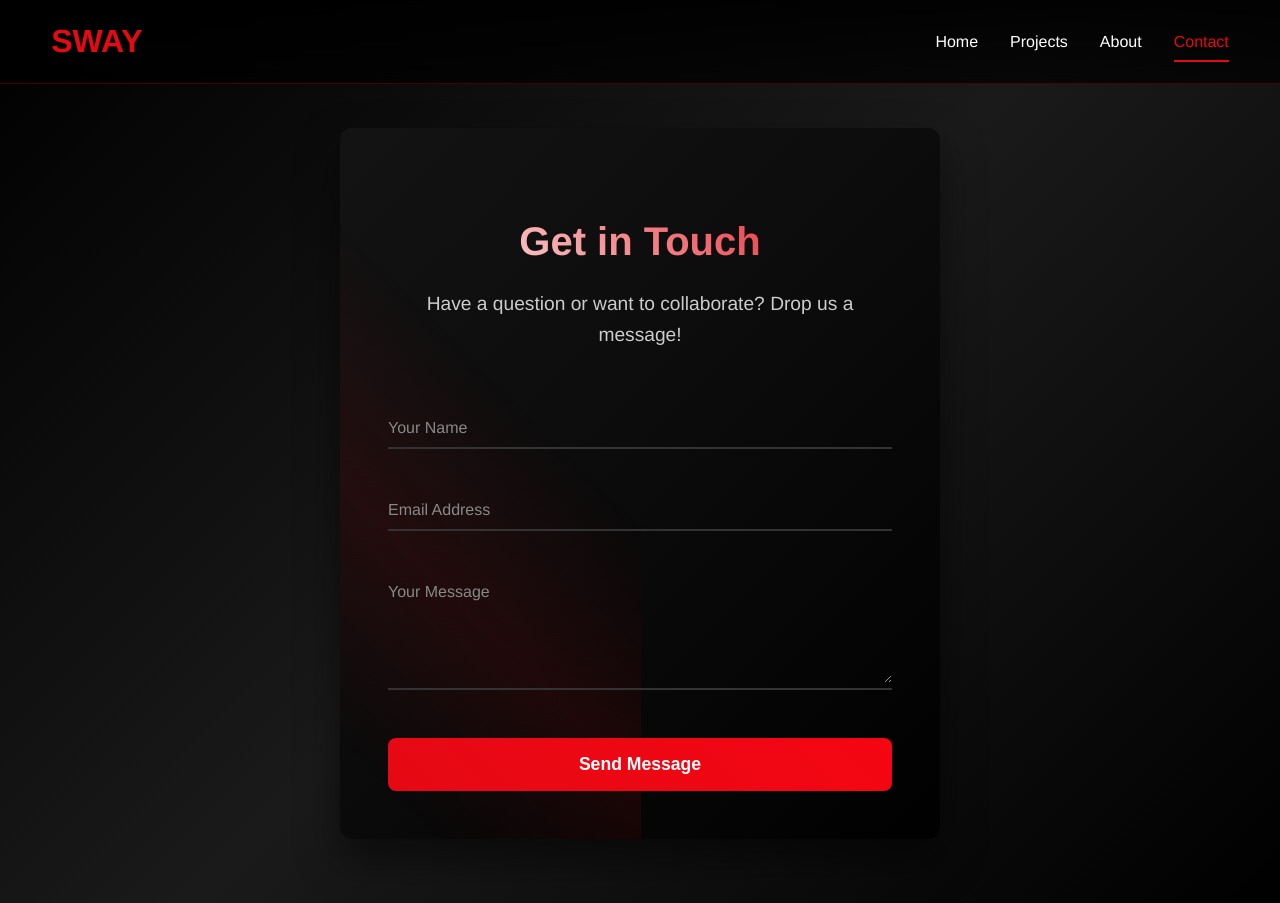
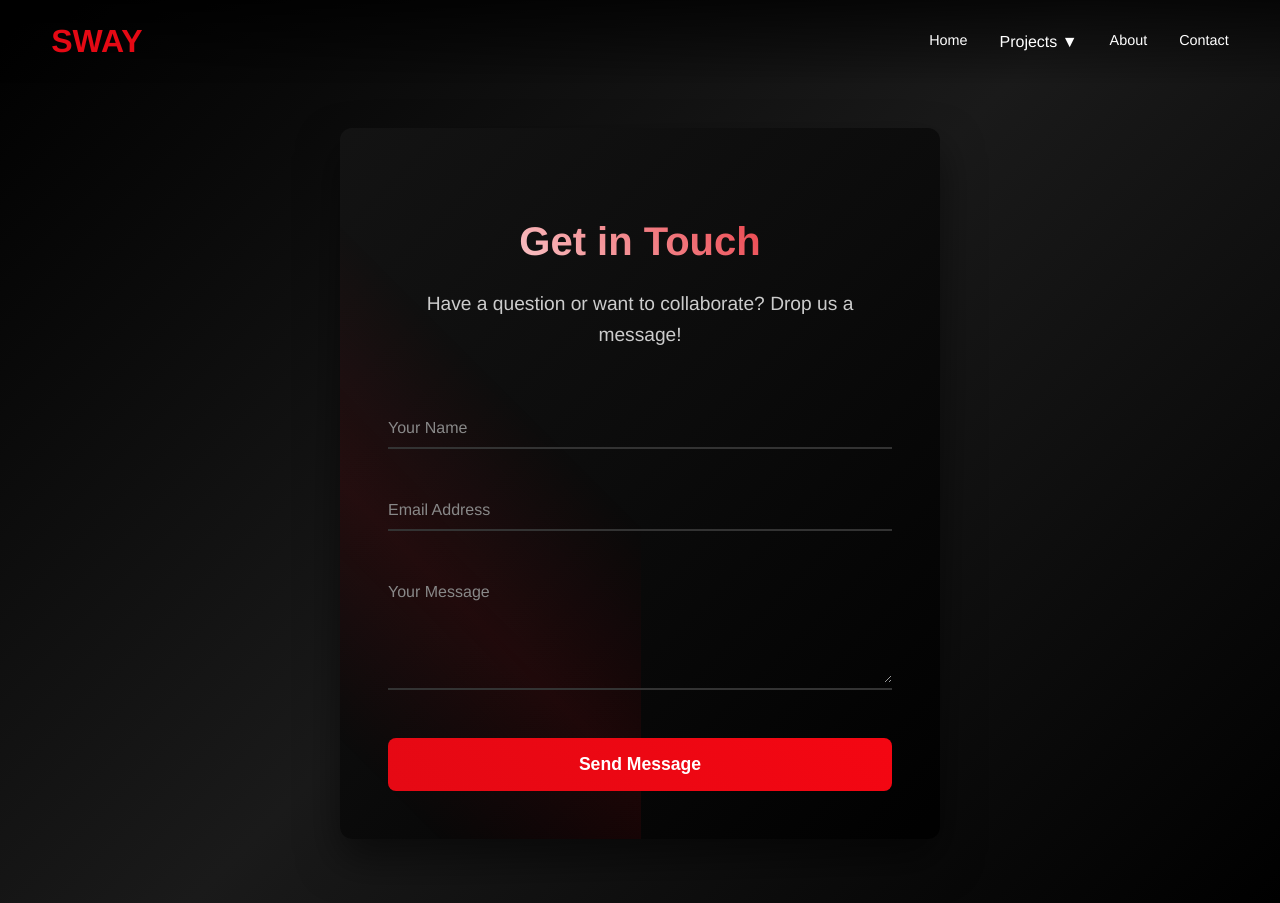
Before and after one commit to oscoDOTblog/sway-ui, a Next.js app: page /contact in a window 1280 px wide. Built offline with nearby package versions, Linux system fonts and the light colour scheme.

Commit message:
add dropdown menu

```diff
--- /dev/null
+++ b/src/app/components/Header.js
@@ -0,0 +1,84 @@
+'use client';
+
+import { useState, useEffect, useRef } from 'react';
+import Link from 'next/link';
+import { projects } from '../data/projects';
+import styles from './Header.module.css';
+
+export default function Header() {
+  const [isDropdownOpen, setIsDropdownOpen] = useState(false);
+  const dropdownRef = useRef(null);
+
+  const toggleDropdown = () => {
+    setIsDropdownOpen(!isDropdownOpen);
+  };
+
+  const closeDropdown = () => {
+    setIsDropdownOpen(false);
+  };
+
+  // Close dropdown when clicking outside
+  useEffect(() => {
+    const handleClickOutside = (event) => {
+      if (dropdownRef.current && !dropdownRef.current.contains(event.target)) {
+        setIsDropdownOpen(false);
+      }
+    };
+
+    if (isDropdownOpen) {
+      document.addEventListener('mousedown', handleClickOutside);
+    }
+
+    return () => {
+      document.removeEventListener('mousedown', handleClickOutside);
+    };
+  }, [isDropdownOpen]);
+
+  return (
+    <header className={styles.header}>
+      <div className={styles.headerContent}>
+        <div className={styles.logo}>
+          <Link href="/" className={styles.logoLink}>
+            <span className={styles.logoText}>SWAY</span>
+          </Link>
+        </div>
+        <nav className={styles.nav}>
+          <Link href="/" className={styles.navLink}>Home</Link>
+          <div className={styles.dropdownContainer} ref={dropdownRef}>
+            <button
+              className={styles.navLink}
+              onClick={toggleDropdown}
+            >
+              Projects ▼
+            </button>
+            {isDropdownOpen && (
+              <div className={styles.dropdown}>
+                {projects.map((project) => (
+                  <Link
+                    key={project.id}
+                    href={project.url || '#'}
+                    className={styles.dropdownItem}
+                    onClick={closeDropdown}
+                    target={project.url ? '_blank' : undefined}
+                    rel={project.url ? 'noopener noreferrer' : undefined}
+                  >
+                    <span className={styles.dropdownIcon}>{project.icon}</span>
+                    <div className={styles.dropdownContent}>
+                      <span className={styles.dropdownTitle}>{project.title}</span>
+                      <span className={styles.dropdownCategory}>{project.category}</span>
+                      {project.comingSoon && (
+                        <span className={styles.dropdownComingSoon}>Coming Soon</span>
+                      )}
+                    </div>
+                  </Link>
+                ))}
+              </div>
+            )}
+          </div>
+          <Link href="#" className={styles.navLink}>About</Link>
+          <Link href="/contact" className={styles.navLink}>Contact</Link>
+        </nav>
+      </div>
+    </header>
+  );
+}
--- /dev/null
+++ b/src/app/components/Header.module.css
@@ -0,0 +1,194 @@
+.header {
+  position: fixed;
+  top: 0;
+  left: 0;
+  right: 0;
+  z-index: 1000;
+  background: linear-gradient(to bottom, rgba(0,0,0,0.7) 0%, transparent 100%);
+  padding: 1rem 4%;
+  transition: background-color 0.3s ease;
+}
+
+.headerContent {
+  display: flex;
+  justify-content: space-between;
+  align-items: center;
+  max-width: 1400px;
+  margin: 0 auto;
+}
+
+.logo {
+  display: flex;
+  align-items: center;
+}
+
+.logoLink {
+  text-decoration: none;
+}
+
+.logoText {
+  font-size: 2rem;
+  font-weight: bold;
+  color: #e50914;
+  text-decoration: none;
+}
+
+.nav {
+  display: flex;
+  gap: 2rem;
+}
+
+.navLink {
+  color: #fff;
+  text-decoration: none;
+  font-size: 0.9rem;
+  transition: color 0.3s ease;
+}
+
+.navLink:hover {
+  color: #e50914;
+}
+
+/* Dropdown Styles */
+.dropdownContainer {
+  position: relative;
+  display: inline-block;
+}
+
+.dropdownContainer button {
+  background: none;
+  border: none;
+  cursor: pointer;
+  font-family: inherit;
+  font-size: inherit;
+  color: inherit;
+  padding: 0;
+  margin: 0;
+  transition: color 0.3s ease;
+}
+
+.dropdownContainer button:hover {
+  color: #e50914;
+}
+
+.dropdown {
+  position: absolute;
+  top: 100%;
+  left: 0;
+  background: rgba(0, 0, 0, 0.95);
+  backdrop-filter: blur(10px);
+  border: 1px solid rgba(255, 255, 255, 0.1);
+  border-radius: 8px;
+  min-width: 280px;
+  z-index: 1001;
+  box-shadow: 0 8px 32px rgba(0, 0, 0, 0.3);
+  animation: dropdownFadeIn 0.2s ease-out;
+}
+
+@keyframes dropdownFadeIn {
+  from {
+    opacity: 0;
+    transform: translateY(-10px);
+  }
+  to {
+    opacity: 1;
+    transform: translateY(0);
+  }
+}
+
+.dropdownItem {
+  display: flex;
+  align-items: center;
+  padding: 12px 16px;
+  color: #fff;
+  text-decoration: none;
+  transition: background-color 0.2s ease;
+  border-bottom: 1px solid rgba(255, 255, 255, 0.1);
+}
+
+.dropdownItem:last-child {
+  border-bottom: none;
+}
+
+.dropdownItem:hover {
+  background: rgba(229, 9, 20, 0.2);
+  color: #e50914;
+}
+
+.dropdownIcon {
+  font-size: 1.2rem;
+  margin-right: 12px;
+  width: 24px;
+  text-align: center;
+}
+
+.dropdownContent {
+  flex: 1;
+  display: flex;
+  flex-direction: column;
+}
+
+.dropdownTitle {
+  font-weight: 600;
+  font-size: 0.9rem;
+  margin-bottom: 2px;
+}
+
+.dropdownCategory {
+  font-size: 0.75rem;
+  color: #ccc;
+  opacity: 0.8;
+}
+
+.dropdownComingSoon {
+  font-size: 0.7rem;
+  color: #e50914;
+  font-weight: 600;
+  margin-top: 2px;
+}
+
+/* Responsive Design */
+@media (max-width: 768px) {
+  .header {
+    padding: 1rem 2%;
+  }
+
+  .nav {
+    gap: 1rem;
+  }
+
+  .navLink {
+    font-size: 0.8rem;
+  }
+
+  .dropdown {
+    position: fixed;
+    top: 60px;
+    left: 0;
+    right: 0;
+    min-width: auto;
+    border-radius: 0;
+    border-left: none;
+    border-right: none;
+    max-height: 70vh;
+    overflow-y: auto;
+  }
+
+  .dropdownItem {
+    padding: 16px 20px;
+  }
+
+  .dropdownIcon {
+    font-size: 1.4rem;
+    margin-right: 16px;
+    width: 28px;
+  }
+
+  .dropdownTitle {
+    font-size: 1rem;
+  }
+
+  .dropdownCategory {
+    font-size: 0.8rem;
+  }
+}
--- a/src/app/contact/page.js
+++ b/src/app/contact/page.js
@@ -1,7 +1,6 @@
 'use client';
 
 import { useState } from 'react';
-import Link from 'next/link';
 import styles from './page.module.css';
 
 export default function Contact() {
@@ -69,21 +68,6 @@ export default function Contact() {
 
   return (
     <div className={styles.container}>
-      {/* Netflix-style Header */}
-      <header className={styles.header}>
-        <div className={styles.headerContent}>
-          <div className={styles.logo}>
-            <Link href="/" className={styles.logoText}>SWAY</Link>
-          </div>
-          <nav className={styles.nav}>
-            <Link href="/" className={styles.navLink}>Home</Link>
-            <Link href="/" className={styles.navLink}>Projects</Link>
-            <Link href="/" className={styles.navLink}>About</Link>
-            <Link href="/contact" className={`${styles.navLink} ${styles.active}`}>Contact</Link>
-          </nav>
-        </div>
-      </header>
-
       {/* Contact Form Section */}
       <section className={styles.contactSection}>
         <div className={styles.formContainer}>
--- a/src/app/contact/page.module.css
+++ b/src/app/contact/page.module.css
@@ -3,82 +3,6 @@
   min-height: 100vh;
   background: linear-gradient(135deg, #000 0%, #1a1a1a 50%, #000 100%);
   color: #fff;
-}
-
-/* Header Styles */
-.header {
-  position: fixed;
-  top: 0;
-  left: 0;
-  right: 0;
-  z-index: 1000;
-  background: linear-gradient(180deg, rgba(0, 0, 0, 0.9) 0%, rgba(0, 0, 0, 0.7) 100%);
-  backdrop-filter: blur(10px);
-  border-bottom: 1px solid rgba(229, 9, 20, 0.3);
-  transition: all 0.3s ease;
-}
-
-.headerContent {
-  max-width: 1400px;
-  margin: 0 auto;
-  padding: 1rem 4%;
-  display: flex;
-  justify-content: space-between;
-  align-items: center;
-}
-
-.logo {
-  display: flex;
-  align-items: center;
-}
-
-.logoText {
-  font-size: 2rem;
-  font-weight: bold;
-  color: #e50914;
-  text-decoration: none;
-  transition: all 0.3s ease;
-}
-
-.logoText:hover {
-  color: #f40612;
-  transform: scale(1.05);
-}
-
-.nav {
-  display: flex;
-  gap: 2rem;
-  align-items: center;
-}
-
-.navLink {
-  color: #fff;
-  text-decoration: none;
-  font-weight: 500;
-  transition: all 0.3s ease;
-  position: relative;
-  padding: 0.5rem 0;
-}
-
-.navLink:hover,
-.navLink.active {
-  color: #e50914;
-}
-
-.navLink::after {
-  content: '';
-  position: absolute;
-  bottom: 0;
-  left: 0;
-  width: 0;
-  height: 2px;
-  background: #e50914;
-  transition: width 0.3s ease;
-}
-
-.navLink:hover::after,
-.navLink.active::after {
-  width: 100%;
 }
 
 /* Contact Section Styles */
@@ -386,14 +310,6 @@
 
 /* Responsive Design */
 @media (max-width: 768px) {
-  .headerContent {
-    padding: 1rem 2%;
-  }
-
-  .nav {
-    gap: 1rem;
-  }
-
   .contactSection {
     padding: 6rem 2% 2rem;
   }
@@ -417,19 +333,6 @@
 }
 
 @media (max-width: 480px) {
-  .headerContent {
-    padding: 0.75rem 1rem;
-  }
-
-  .logoText {
-    font-size: 1.5rem;
-  }
-
-  .nav {
-    gap: 0.75rem;
-    font-size: 0.9rem;
-  }
-
   .contactSection {
     padding: 5rem 1rem 1rem;
   }
--- a/src/app/layout.js
+++ b/src/app/layout.js
@@ -1,5 +1,6 @@
 import { Geist, Geist_Mono } from "next/font/google";
 import "./globals.css";
+import Header from "./components/Header";
 
 const geistSans = Geist({
   variable: "--font-geist-sans",
@@ -53,6 +54,7 @@ export default function RootLayout({ children }) {
       <body
         className={`${geistSans.variable} ${geistMono.variable} antialiased`}
       >
+        <Header />
         {children}
       </body>
     </html>
--- a/src/app/page.js
+++ b/src/app/page.js
@@ -1,7 +1,6 @@
 'use client';
 
 import { useState } from 'react';
-import Link from 'next/link';
 import { projects } from './data/projects';
 import AnimatedForm from './components/AnimatedForm';
 import Footer from './components/Footer';
@@ -23,20 +22,6 @@ export default function Home() {
 
   return (
     <div className={styles.container}>
-      {/* Netflix-style Header */}
-      <header className={styles.header}>
-        <div className={styles.headerContent}>
-          <div className={styles.logo}>
-            <span className={styles.logoText}>SWAY</span>
-          </div>
-          <nav className={styles.nav}>
-            <Link href="/" className={styles.navLink}>Home</Link>
-            <Link href="#" className={styles.navLink}>Projects</Link>
-            <Link href="#" className={styles.navLink}>About</Link>
-            <Link href="/contact" className={styles.navLink}>Contact</Link>
-          </nav>
-        </div>
-      </header>
 
       {/* Hero Section with Video Background */}
       <section className={styles.hero}>
--- a/src/app/page.module.css
+++ b/src/app/page.module.css
@@ -8,52 +8,7 @@
 }
 
 /* Header */
-.header {
-  position: fixed;
-  top: 0;
-  left: 0;
-  right: 0;
-  z-index: 1000;
-  background: linear-gradient(to bottom, rgba(0,0,0,0.7) 0%, transparent 100%);
-  padding: 1rem 4%;
-  transition: background-color 0.3s ease;
-}
 
-.headerContent {
-  display: flex;
-  justify-content: space-between;
-  align-items: center;
-  max-width: 1400px;
-  margin: 0 auto;
-}
-
-.logo {
-  display: flex;
-  align-items: center;
-}
-
-.logoText {
-  font-size: 2rem;
-  font-weight: bold;
-  color: #e50914;
-  text-decoration: none;
-}
-
-.nav {
-  display: flex;
-  gap: 2rem;
-}
-
-.navLink {
-  color: #fff;
-  text-decoration: none;
-  font-size: 0.9rem;
-  transition: color 0.3s ease;
-}
-
-.navLink:hover {
-  color: #e50914;
-}
 
 /* Hero Section with Video */
 .hero {
@@ -392,17 +347,6 @@
 
 /* Responsive Design */
 @media (max-width: 768px) {
-  .header {
-    padding: 1rem 2%;
-  }
-
-  .nav {
-    gap: 1rem;
-  }
-
-  .navLink {
-    font-size: 0.8rem;
-  }
 
   .heroTitle {
     font-size: 2.5rem;
```
